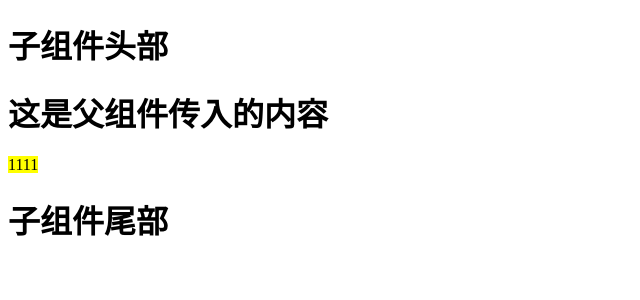
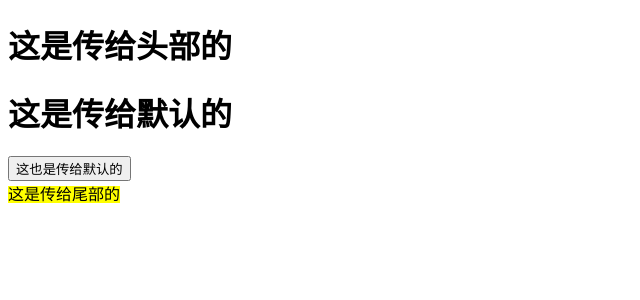
Before and after one commit to xmj12345/qwert, a Vue app: page / in a window 1280 px wide. Shown: the top 300 px of the page, without its empty margins (0-640 px from the left). Built offline with nearby package versions, Linux system fonts and the light colour scheme; the HTML template or start-up script is replaced by a standard one.

Commit message:
具名插槽

```diff
--- a/src/components/CommonChild.vue
+++ b/src/components/CommonChild.vue
@@ -1,7 +1,7 @@
 <template>
-    <h1>子组件头部</h1>
+    <slot name="header"></slot>
     <slot></slot>
-    <h1>子组件尾部</h1>
+    <slot name="footer"></slot>
 </template>
 
 <script>
--- a/src/components/commonHead.vue
+++ b/src/components/commonHead.vue
@@ -1,8 +1,17 @@
 <template>
     <div>
         <CommonChild>
-            <h1>这是父组件传入的内容</h1>
-            <mark>1111</mark>
+            <template #header>
+                <h1>这是传给头部的</h1>
+            </template>
+            <div>
+                <h1>这是传给默认的</h1>
+                <button>这也是传给默认的</button>
+            </div>
+
+            <template #footer>
+                <mark>这是传给尾部的</mark>
+            </template>
         </CommonChild>
     </div>
 </template>
```
